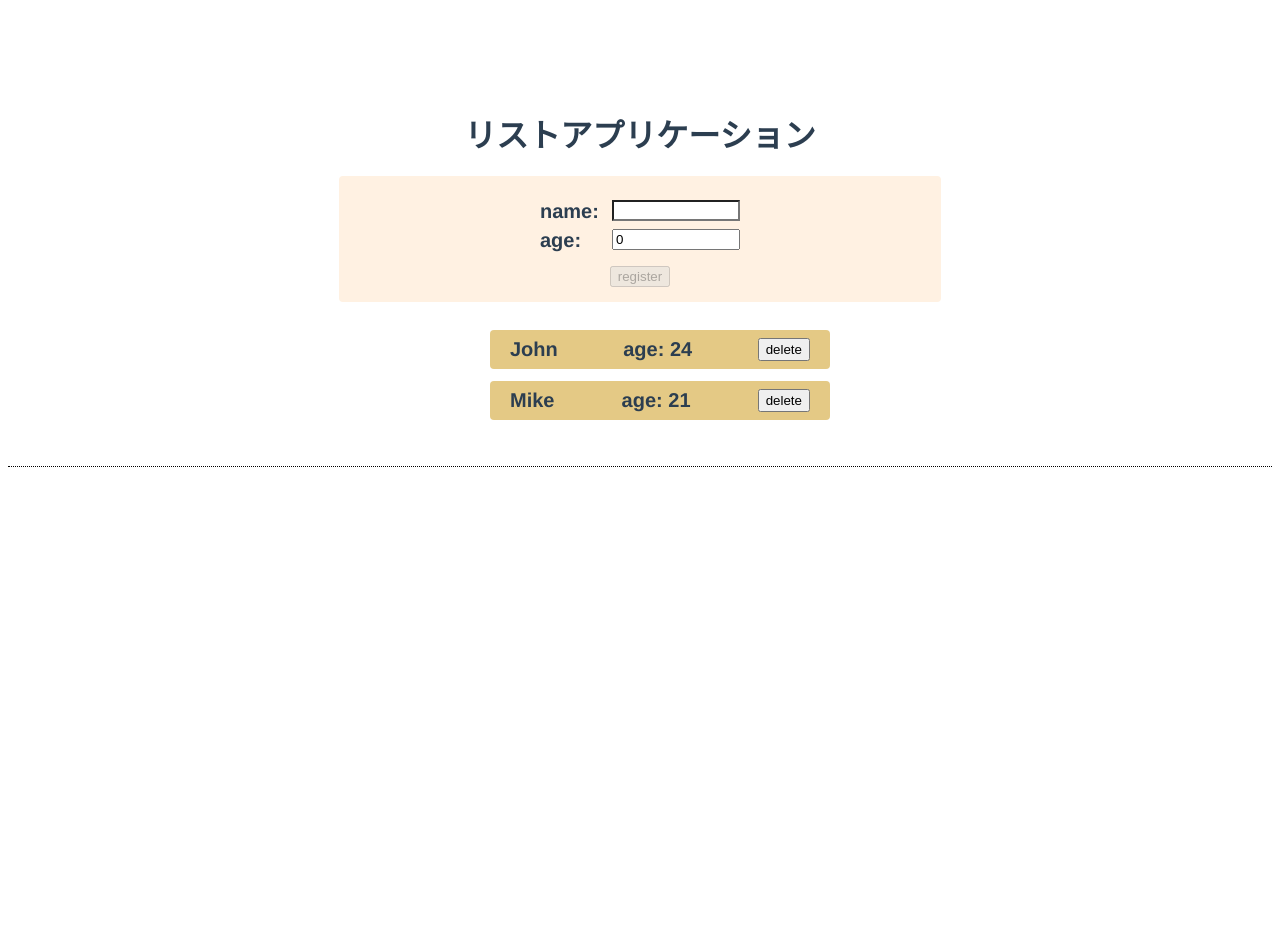
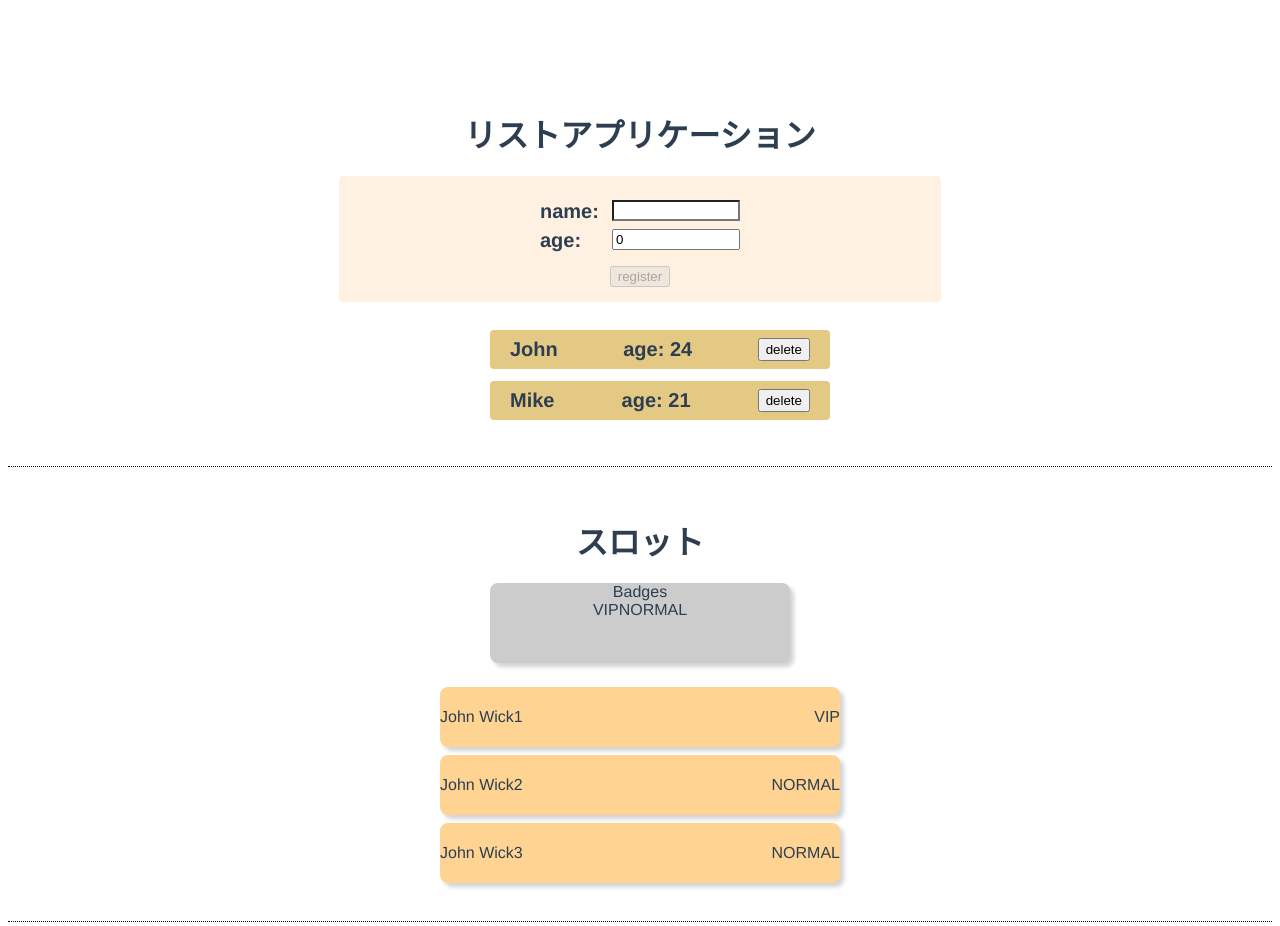
Before and after one commit to y-soliloquy/vue-ts-study, a Vue app: page / in a window 1280 px wide. Shown: the top 926 px of the page. Before the commit the page ends 800 px from the top, so only its background shows below. Built offline with nearby package versions, Linux system fonts and the light colour scheme.

Commit message:
表示したい要素を準備する

```diff
--- a/src/App.vue
+++ b/src/App.vue
@@ -1,6 +1,7 @@
 <script setup lang="ts">
 import Persons from './components/Persons.vue'
 import UIBox from './components/ui/UIBox.vue';
+import Resavation from './components/Resavation.vue';
 // This starter template is using Vue 3 <script setup> SFCs
 // Check out https://v3.vuejs.org/api/sfc-script-setup.html#sfc-script-setup
 </script>
@@ -8,6 +9,9 @@ import UIBox from './components/ui/UIBox.vue';
 <template>
   <UIBox>
     <Persons />
+  </UIBox>
+  <UIBox>
+    <Resavation />
   </UIBox>
 </template>
 
--- /dev/null
+++ b/src/components/Resavation.vue
@@ -0,0 +1,68 @@
+<script setup lang="ts">
+import UITitle from './ui/UITitle.vue';</script>
+
+<template>
+    <div class="container">
+        <UITitle>スロット</UITitle>
+        <div class="card">
+            <span>Badges</span>
+            <div class="badges">
+                <span>VIP</span>
+                <span>NORMAL</span>
+            </div>
+        </div>
+
+        <div class="resavation-card">
+            <span>John Wick1</span>
+            <div class="badges">
+                <span>VIP</span>
+            </div>
+        </div>
+
+        <div class="resavation-card">
+            <span>John Wick2</span>
+            <div class="badges">
+                <span>NORMAL</span>
+            </div>
+        </div>
+
+        <div class="resavation-card">
+            <span>John Wick3</span>
+            <div class="badges">
+                <span>NORMAL</span>
+            </div>
+        </div>
+    </div>
+</template>
+
+<style scoped>
+
+.container {
+    display: flex;
+    flex-direction: column;
+    align-items: center;
+}
+.card {
+    width: 300px;
+    height: 80px;
+    background-color: #ccc;
+    display: flex;
+    flex-direction: column;
+    align-items: center;
+    margin-bottom: 24px;
+    border-radius: 8px;
+    box-shadow: 4px 4px 4px rgb(211, 211, 211)
+}
+
+.resavation-card {
+    width: 400px;
+    height: 60px;
+    background-color: rgb(255, 212, 147);
+    display: flex;
+    justify-content: space-between;
+    align-items: center;
+    margin-bottom: 8px;
+    border-radius: 8px;
+    box-shadow: 4px 4px 4px rgb(211, 211, 211)
+}
+</style>
```
